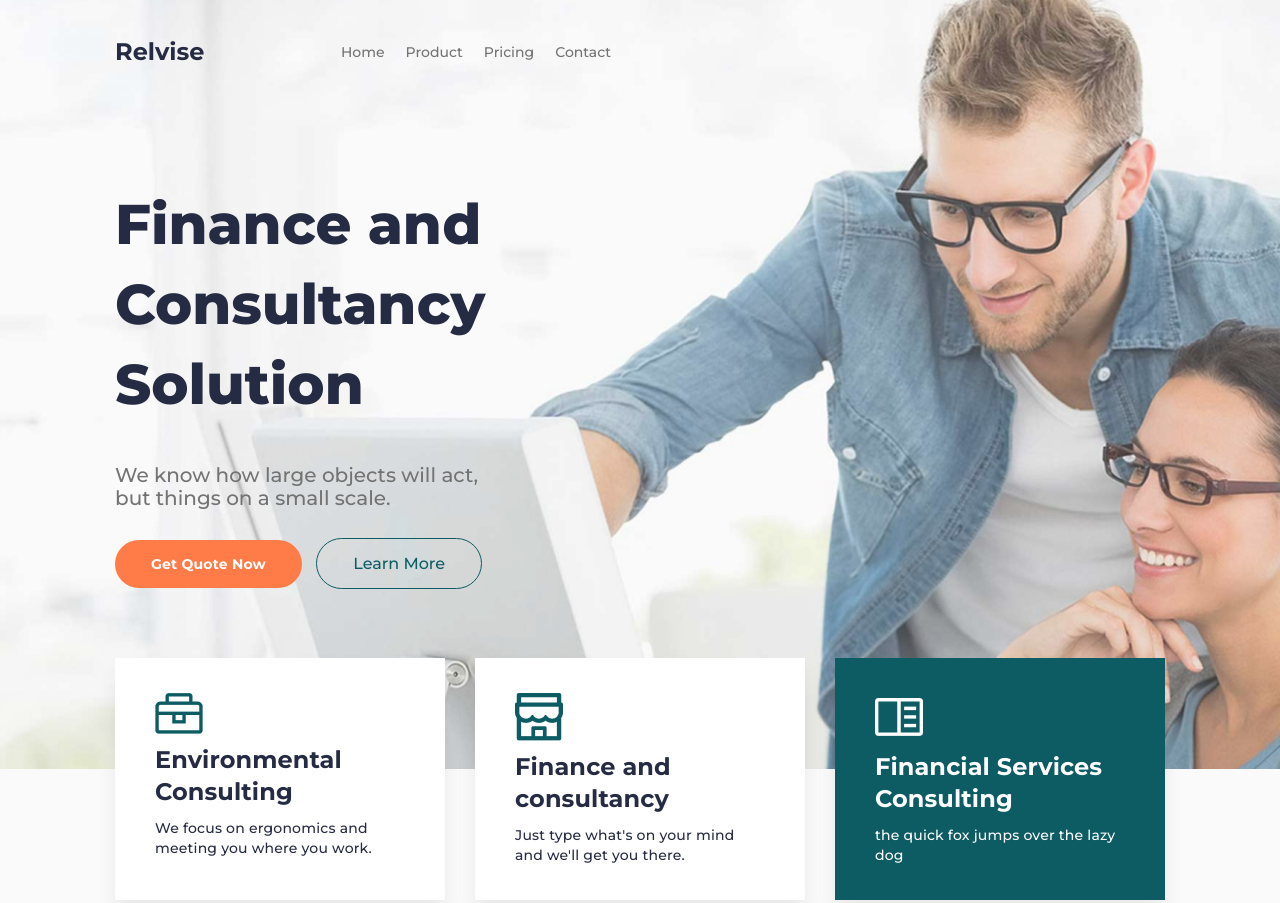
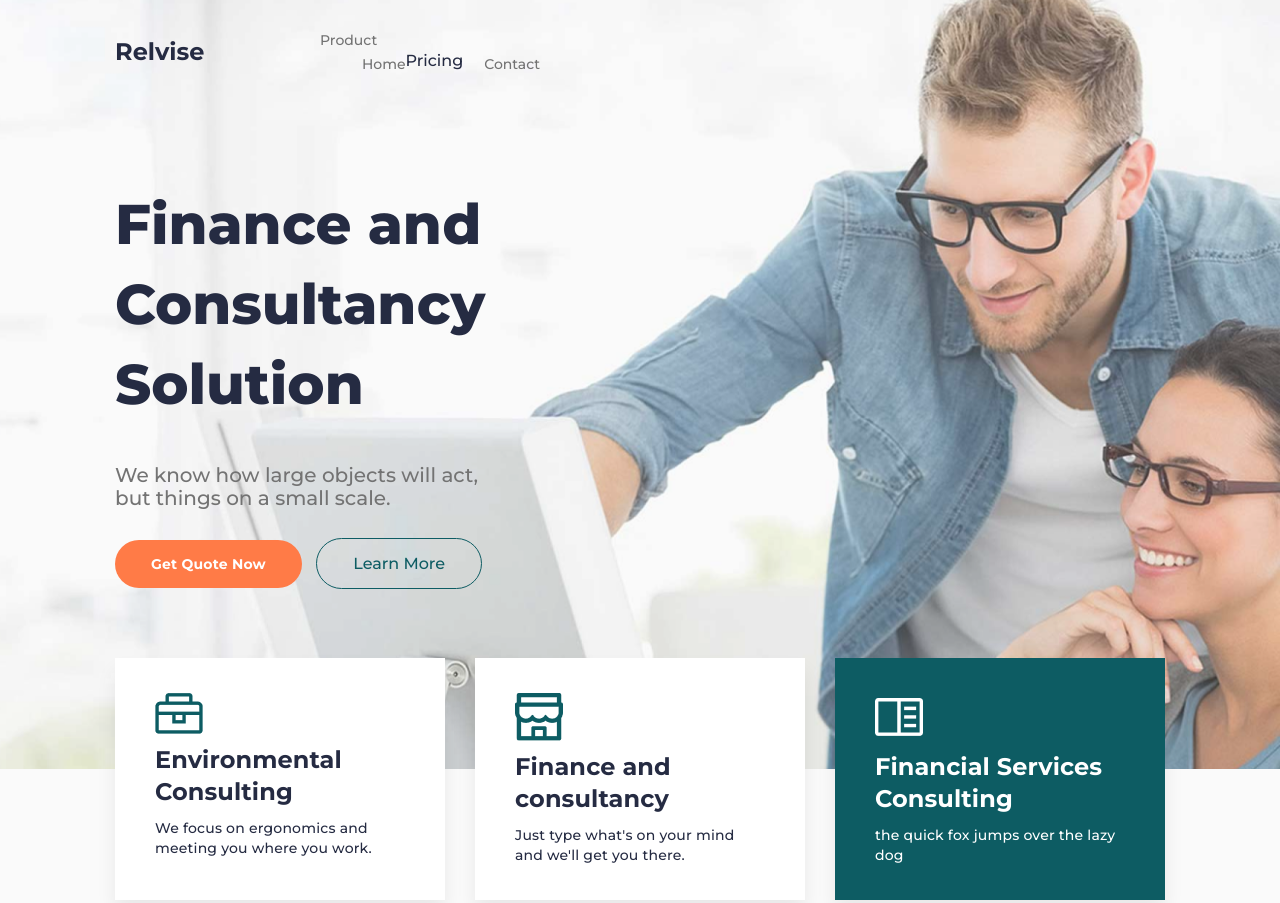
Before and after one commit to Evrige/Relvise, a plain HTML site: page index.html in a window 1280 px wide. Shown: the top 903 px of the page. Drawn offline with Linux system fonts and the light colour scheme.

Commit message:
first update from webstrorm

```diff
--- a/index.html
+++ b/index.html
@@ -18,16 +18,16 @@
 			<a href="#" class="header__logo">
 				Relvise
 			</a>
-			<nav class="header__navbar navbar">
-				<ul class="navbar__list">
-					<li class="navbar__item">
-						<a data-goto=".page__consalting" href="#" class="navbar__link">Home</a>
-					</li>
-					<li class="navbar__item">
+			<nav class="header__navbar nem">
 						<a data-goto=".page__design" href="#" class="navbar__link">Product</a>
 					</li>
 					<li class="navbar__item">
-						<a data-goto=".page__advice" href="#" class="navbar__link">Pricing</a>
+						<a data-goto=".page__adviceavbar">
+							<ul class="navbar__list">
+								<li class="navbar__item">
+									<a data-goto=".page__consalting" href="#" class="navbar__link">Home</a>
+								</li>
+								<li class="navbar__it" href="#" class="navbar__link">Pricing</a>
 					</li>
 					<li class="navbar__item">
 						<a data-goto=".page__contact" href="#" class="navbar__link">Contact</a>
```
